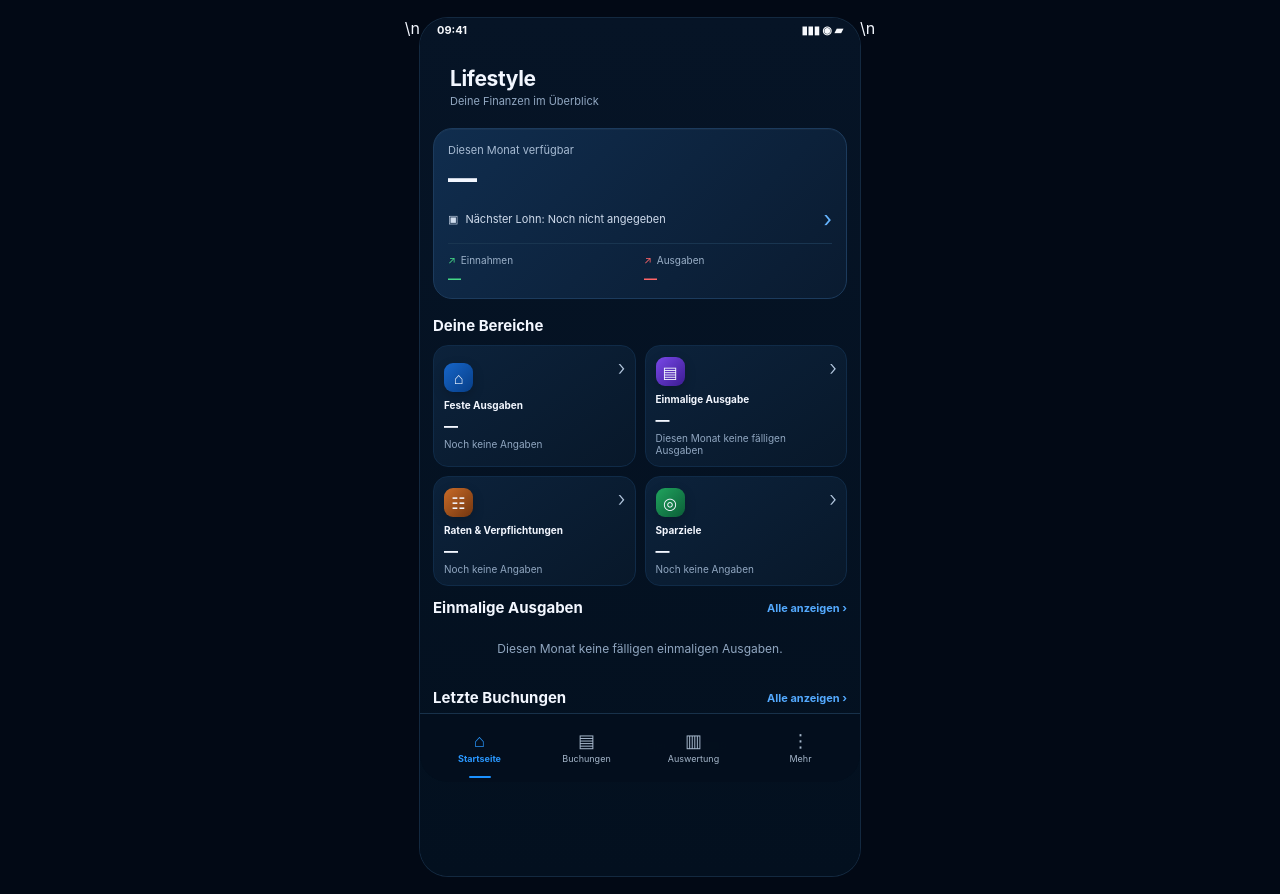
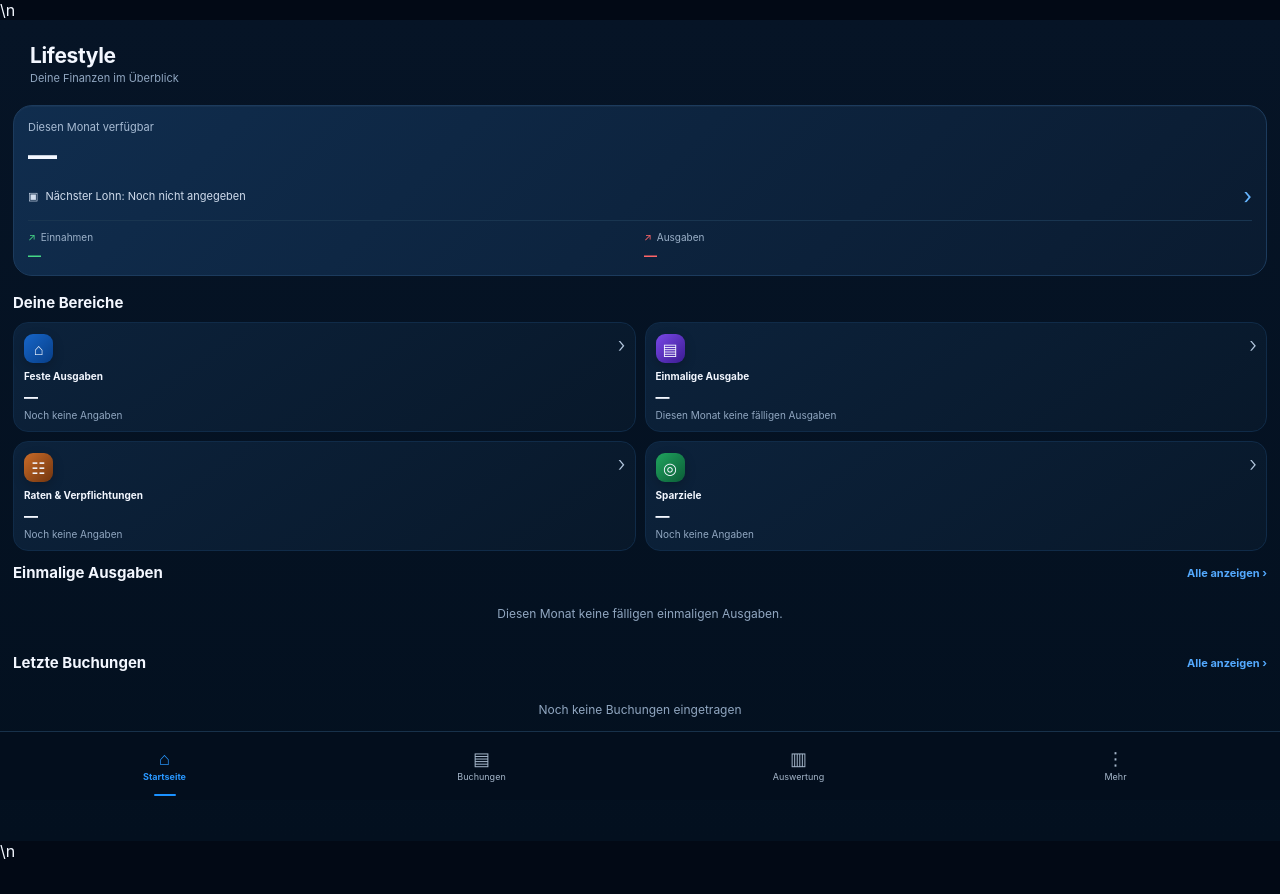
Before and after one commit to euosamo/LifeStyle2.00, a plain HTML site: page index.html in a window 1280 px wide. After the commit the page ends 861 px from the top, so only its background shows below. Drawn offline with Linux system fonts and the light colour scheme.

Commit message:
Entferne Statusleiste und korrigiere Vollbilddarstellung

```diff
--- a/index.html
+++ b/index.html
@@ -7,11 +7,10 @@
 <title>Finanzen – Übersicht</title>
 <style>
 :root{--bg:#030d1b;--panel:#07182b;--panel2:#0a2038;--panel3:#0d2947;--line:#173653;--text:#f3f7ff;--muted:#91a7c1;--blue:#1687ff;--blue2:#2b96ff;--green:#45d887;--red:#ff6568;--orange:#ff8b31;--purple:#8c5bff;--radius:17px}
-*{box-sizing:border-box}html,body{margin:0;min-height:100%;background:#020915;color:var(--text);font-family:-apple-system,BlinkMacSystemFont,"Segoe UI",Roboto,Arial,sans-serif}body{display:flex;justify-content:center}
+*{box-sizing:border-box}html,body{margin:0;min-height:100%;background:#020915;color:var(--text);font-family:-apple-system,BlinkMacSystemFont,"Segoe UI",Roboto,Arial,sans-serif}body{display:block;width:100%;min-width:0}
 button,input,select{font:inherit}button{color:inherit;cursor:pointer}
-.app{width:100%;max-width:440px;min-height:100dvh;background:linear-gradient(180deg,#061426 0%,#03101f 100%);position:relative;padding-bottom:84px;overflow:hidden;box-shadow:0 0 0 1px #132940}
-.status{height:25px;padding:5px 17px 0;font-size:11px;font-weight:700;display:flex;justify-content:space-between;color:#f6f8fc}
-.topline{display:flex;align-items:center;gap:12px;padding:12px 15px 10px}
+.app{width:100%;max-width:none;min-height:100dvh;background:linear-gradient(180deg,#061426 0%,#03101f 100%);position:relative;padding-bottom:84px;overflow:hidden}
+.topline{display:flex;align-items:center;gap:12px;padding:calc(12px + env(safe-area-inset-top)) 15px 10px}
 .back{border:0;background:transparent;font-size:26px;line-height:1;padding:0 2px;color:#dce9f9}
 .headcopy{min-width:0;flex:1}.headcopy h1{font-size:21px;line-height:1.15;margin:0;font-weight:750;letter-spacing:-.35px}.headcopy p{font-size:11px;color:var(--muted);margin:3px 0 0}
 .actions{display:flex;gap:10px}.circle-btn{height:34px;width:34px;border-radius:12px;background:#0d2036;border:1px solid #1c3854;display:grid;place-items:center;font-size:17px}
@@ -32,9 +31,9 @@ button,input,select{font:inherit}button{color:inherit;cursor:pointer}
 .goal{background:linear-gradient(145deg,#0b223b,#071729);border:1px solid #14314d;border-radius:15px;padding:12px;margin-bottom:9px;display:flex;gap:10px}.goal-icon{width:39px;height:39px;border-radius:11px;display:grid;place-items:center;font-size:20px;flex-shrink:0}.goal-main{flex:1}.goal-title{font-size:12px;font-weight:700}.goal-amount{font-size:12px;font-weight:750;margin-top:3px}.goal-meta{font-size:10px;color:#9db0c8;display:flex;justify-content:space-between;margin-top:5px}
 .menu-item{display:flex;align-items:center;gap:12px;padding:13px 4px;border-bottom:1px solid #132a42;font-size:12px;color:#e3ebf6;text-align:left;width:100%;background:transparent;border-top:0;border-left:0;border-right:0}.menu-item:last-child{border-bottom:0}.menu-icon{width:24px;text-align:center;font-size:17px;color:#c4d6eb}.menu-item .chev{margin-left:auto;font-size:20px;color:#91aac5}
 .form-field{display:block;margin:12px 0;color:#aabbd0;font-size:11px}.form-field span{display:block;margin-bottom:6px}.form-field input,.form-field select,.form-field textarea{width:100%;background:#091d32;border:1px solid #244665;border-radius:11px;padding:11px;color:#f3f7ff;font-size:13px;outline:none}.form-field textarea{min-height:88px;resize:vertical}.reminder-row{background:linear-gradient(145deg,#0b2037,#071729);border:1px solid #17334f;border-radius:14px;padding:12px;margin-bottom:10px}.reminder-top{display:flex;align-items:center;gap:9px;justify-content:space-between}.reminder-name{font-size:13px;font-weight:750}.reminder-hint{font-size:10px;color:#91a7c1;margin-top:4px}.switch{accent-color:#1687ff;width:19px;height:19px}.reminder-grid{display:grid;grid-template-columns:1fr 1fr;gap:9px;margin-top:10px}.note-reminder{font-size:10px;color:#75baff;margin-top:5px}.form-actions{display:flex;gap:8px;margin-top:14px}.form-actions button{flex:1}
-.bottom-nav{position:fixed;z-index:30;bottom:0;left:50%;transform:translateX(-50%);width:min(100%,440px);height:69px;padding:7px 6px calc(7px + env(safe-area-inset-bottom));background:rgba(4,15,29,.97);border-top:1px solid #18314a;display:grid;grid-template-columns:repeat(4,1fr);backdrop-filter:blur(14px)}.nav-btn{border:0;background:transparent;display:flex;flex-direction:column;align-items:center;justify-content:center;gap:3px;color:#a5b6ca;font-size:9px}.nav-btn .nav-icon{font-size:18px;line-height:1}.nav-btn.active{color:#2997ff;font-weight:750}.nav-btn.active:after{content:"";height:2px;width:22px;border-radius:3px;background:#1b91ff;position:absolute;bottom:4px}
+.bottom-nav{position:fixed;z-index:30;bottom:0;left:0;transform:none;width:100%;height:calc(69px + env(safe-area-inset-bottom));padding:7px 6px calc(7px + env(safe-area-inset-bottom));background:rgba(4,15,29,.97);border-top:1px solid #18314a;display:grid;grid-template-columns:repeat(4,1fr);backdrop-filter:blur(14px)}.nav-btn{border:0;background:transparent;display:flex;flex-direction:column;align-items:center;justify-content:center;gap:3px;color:#a5b6ca;font-size:9px}.nav-btn .nav-icon{font-size:18px;line-height:1}.nav-btn.active{color:#2997ff;font-weight:750}.nav-btn.active:after{content:"";height:2px;width:22px;border-radius:3px;background:#1b91ff;position:absolute;bottom:4px}
 .form-row{display:flex;flex-direction:column;gap:6px;margin:12px 0}.form-row label{font-size:11px;color:#a9bdd3}.form-row input,.form-row select{width:100%;background:#071629;border:1px solid #1b3855;border-radius:11px;color:white;padding:11px}.primary{border:0;background:linear-gradient(135deg,#2799ff,#0864d5);border-radius:12px;padding:12px 16px;font-size:12px;font-weight:750;width:100%;margin-top:6px}.empty{color:#91a7c1;font-size:12px;padding:20px;text-align:center}
-@media(min-width:600px){body{padding:18px 0}.app{min-height:calc(100dvh - 36px);border-radius:28px;overflow:hidden}.bottom-nav{bottom:18px;border-radius:0 0 28px 28px}}
+@media(min-width:600px){.app{min-height:100dvh}.bottom-nav{bottom:0;border-radius:0}}
 
 /* Korrektur: Bearbeiten/Löschen und Zurück-Button im bestehenden Lifestyle-Look */
 .item-actions{display:flex!important;align-items:center;gap:6px;margin-left:5px;flex-shrink:0}
@@ -58,7 +57,6 @@ button,input,select{font:inherit}button{color:inherit;cursor:pointer}
 \n</head>
 <body>
 <div class="app" id="app">
-  <div class="status"><span>09:41</span><span>▮▮▮ ◉ ▰</span></div>
   <div id="topline" class="topline"></div>
   <main id="content" class="content"></main>
   <nav class="bottom-nav">
--- a/sw.js
+++ b/sw.js
@@ -1,4 +1,4 @@
-const CACHE_NAME = 'lifestyle-finanz-app-v1';
+const CACHE_NAME = 'lifestyle-finanz-app-v2';
 const APP_FILES = ['./', './index.html', './manifest.webmanifest', './icon-192.png', './icon-512.png'];
 
 self.addEventListener('install', event => {
```
Also changed, not shown: README.txt.
